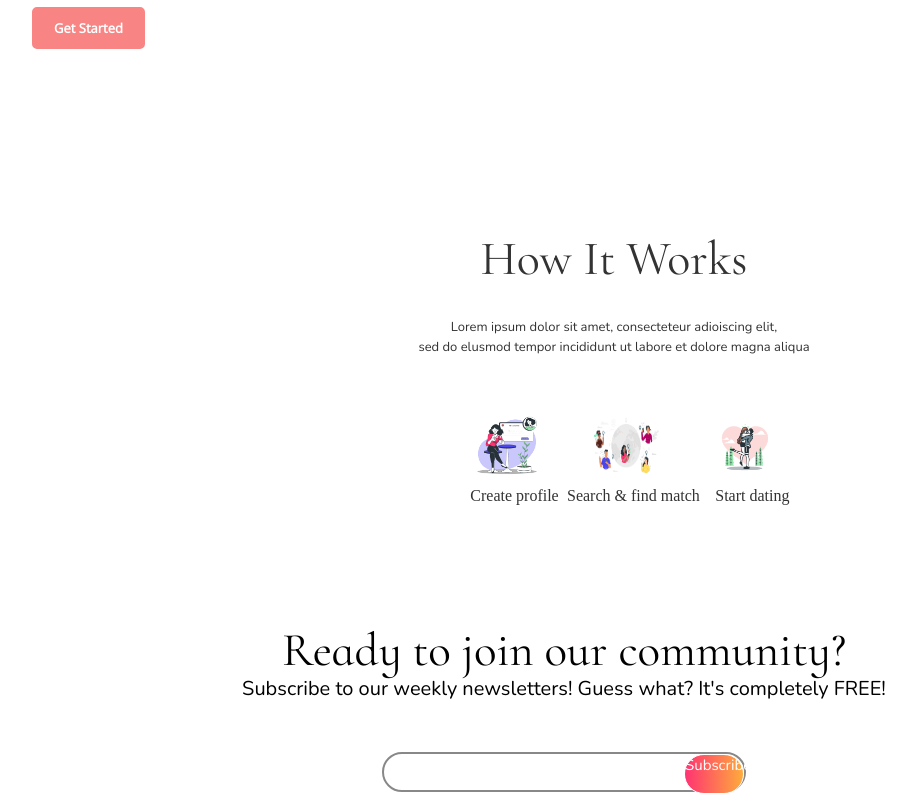
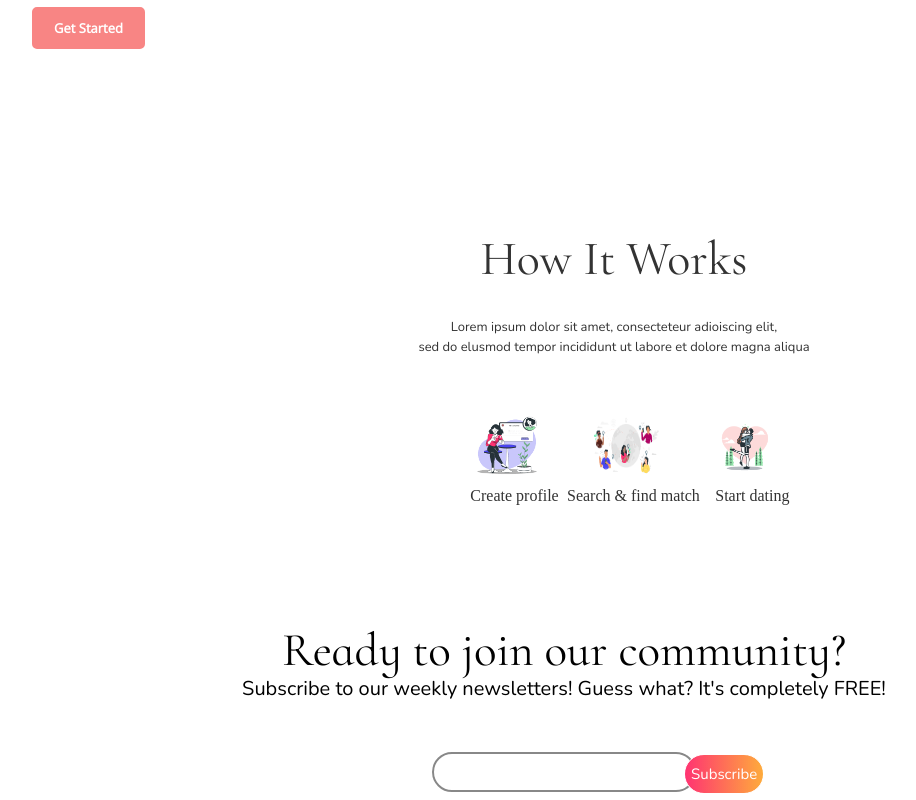
Before and after one commit to Debbyyy/LearnWithAlphJay, a plain HTML site: page index.html in a window 1280 px wide. Shown: the part 567-1367 px from the top of the page, without its empty margins (76-992 px from the left). Drawn offline with nearby package versions, Linux system fonts and the light colour scheme.

Commit message:
i tried to redo the subscribe button at the bottom of the page. no much changes in the styling

```diff
--- a/index.html
+++ b/index.html
@@ -36,11 +36,11 @@
         <p>Ready to join our community?<br></p>
         </div>
         <p class="para5">Subscribe to our weekly newsletters! Guess what? It's completely FREE!</p>
+    </section>
+    </div>
+        <div class="sub">
+        <button class="subscribe">Subscribe</button>
         </div>
-        <div class="sub">
-            <div class="subscribe">Subscribe</div>
-        </div>
-    </section>
 
 </body>
 </html>
--- a/style.css
+++ b/style.css
@@ -127,7 +127,7 @@ div img {
     border: 2px solid #888;
     border-radius: 20px;
     height: 40px;
-    margin: 50px 450px 0 450px;
+    margin: 50px 500px 0 500px;
 }
 .subscribe {
     border: 1px solid #fff;
@@ -139,6 +139,6 @@ div img {
     font-size: 15px;
     font-weight: 500;
     height: 40px;
-    margin-left: 300px;
+    margin-left: 250px;
     text-align: center;
 }
```
